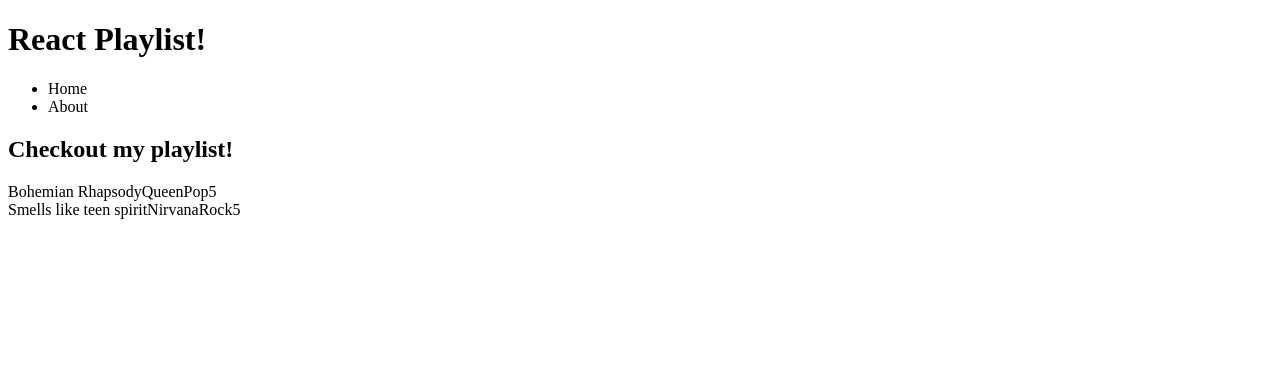
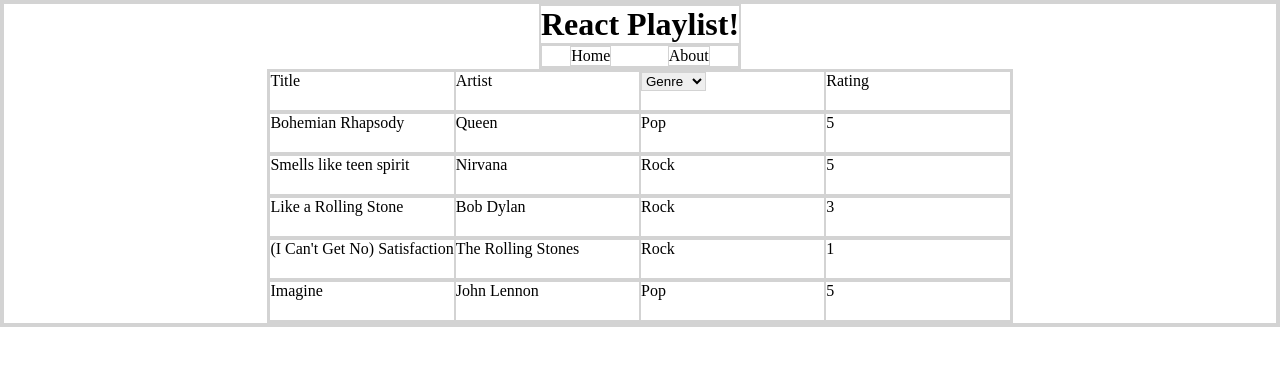
Before and after one commit to simongussenhoven/react-playlist, a React (Create React App) app: page / in a window 1280 px wide. Shown: the top 366 px of the page. Built offline with nearby package versions, Linux system fonts and the light colour scheme.

Commit message:
Working filter on genre

```diff
--- a/src/components/App.js
+++ b/src/components/App.js
@@ -8,8 +8,12 @@ class App extends React.Component {
     this.state = {
         songs:
         [
-          {id: 0, title: "Bohemian Rhapsody", artist: "Queen", genre: "Pop", rating: 5},
-          {id: 1, title: "Smells like teen spirit", artist: "Nirvana", genre: "Rock", rating: 5}
+          {id: 0, title: "Bohemian Rhapsody", artist: "Queen", genre: "Pop", rating: 5, visible: true},
+          {id: 2, title: "Smells like teen spirit", artist: "Nirvana", genre: "Rock", rating: 5, visible: true},
+          {id: 3, title: "Like a Rolling Stone", artist: "Bob Dylan", genre: "Rock", rating: 3, visible: true},
+          {id: 4, title: "(I Can't Get No) Satisfaction", artist: "	The Rolling Stones", genre: "Rock", rating: 1, visible: true},
+          {id: 5, title: "Imagine", artist: "John Lennon", genre: "Pop", rating: 5, visible: true},
+          {id: 6, title: "What's Going On", artist: "Marvin Gaye", genre: "Rock", rating: 4, visible: false}
         ]
     }
 
@@ -24,11 +28,29 @@ deleteItem = (item) => {
   })
 }
 
+filter = (genre) => {
+  const songs = this.state.songs.map(song => {
+    if (song.genre === genre) {
+      song.visible = true;
+      return song
+    }
+    song.visible = false;
+    return song
+  })
+  this.setState({
+    songs
+  })
+}
+
   render(){
     return (
-      <div className="App">
+      <div className="app">
         <Nav/>
-        <List songs={this.state.songs} deleteItem={this.deleteItem}/>
+        <List
+        songs={this.state.songs}
+        deleteItem={this.deleteItem}
+        filter={this.filter}
+        />
       </div>
     );
   }
--- a/src/components/List.js
+++ b/src/components/List.js
@@ -1,12 +1,17 @@
 import ListItem from './ListItem'
+import TableHeader from './TableHeader'
 
 function List(props) {
     const items = props.songs.map(song => {
-      return <ListItem {...song} deleteItem={props.deleteItem}/>
+      if (song.visible) {
+        return <ListItem {...song} deleteItem={props.deleteItem} key={song.id}/>
+       }else{
+         console.log(`${song.id} is invisible`)
+        }
     })
     return (
     <div className="list">
-        <h2>Checkout my playlist!</h2>
+        <TableHeader filter={props.filter}/>
         {items}
     </div>
   );
--- a/src/components/ListItem.js
+++ b/src/components/ListItem.js
@@ -1,7 +1,7 @@
 function ListItem(props) {
   return (
     <div
-    className="row"
+    className="list__row"
     onClick={() => {props.deleteItem(props)}}
     >
       <span>{props.title}</span><span>{props.artist}</span><span>{props.genre}</span><span>{props.rating}</span>
--- a/src/components/Nav.js
+++ b/src/components/Nav.js
@@ -1,11 +1,11 @@
 function Nav() {
     return (
-      <header>
+      <header className='header'>
           <h1>React Playlist!</h1>
-          <nav>
-              <ul>
-                  <li>Home</li>
-                  <li>About</li>
+          <nav className='header__nav'>
+              <ul className='header__list'>
+                  <li className="header__item">Home</li>
+                  <li className="header__item">About</li>
               </ul>
           </nav>
       </header>
--- /dev/null
+++ b/src/components/TableHeader.js
@@ -0,0 +1,27 @@
+
+
+function TableHeader (props) {
+  const handleSelect=(e)=>{
+    props.filter(e.target.value);
+  }
+    return (
+        <div className="list__row">
+        <span>Title</span>
+        <span>Artist</span>
+        <span className="list__genre">
+            <select
+            name='select'
+            value
+            onChange={handleSelect}>
+              <option select value=''>Genre</option>
+              <option select value='Pop'>Pop</option>
+              <option select value='Rock'>Rock</option>
+              <option select value='Hiphop'>Hiphop</option>
+              <option select value='Other'>Other</option>
+            </select>
+        </span>
+      <span>Rating</span>
+      </div>
+    );
+  }
+  export default TableHeader;
--- a/src/index.js
+++ b/src/index.js
@@ -1,6 +1,7 @@
 import React from 'react';
 import ReactDOM from 'react-dom';
 import App from './components/App';
+import './styles/style.css';
 
 
 ReactDOM.render(
--- a/src/styles/style.css
+++ b/src/styles/style.css
@@ -1 +1,69 @@
-/* No CSS *//*# sourceMappingURL=style.css.map */
+* {
+  border: 1px solid lightgrey;
+  margin: 0;
+  padding: 0;
+}
+
+.app {
+  display: -webkit-box;
+  display: -ms-flexbox;
+  display: flex;
+  -webkit-box-orient: vertical;
+  -webkit-box-direction: normal;
+      -ms-flex-direction: column;
+          flex-direction: column;
+  -webkit-box-align: center;
+      -ms-flex-align: center;
+          align-items: center;
+}
+
+.header {
+  display: -webkit-box;
+  display: -ms-flexbox;
+  display: flex;
+  -webkit-box-orient: vertical;
+  -webkit-box-direction: normal;
+      -ms-flex-direction: column;
+          flex-direction: column;
+}
+
+.header h1 {
+  text-align: center;
+}
+
+.header__list {
+  display: -webkit-box;
+  display: -ms-flexbox;
+  display: flex;
+  -webkit-box-orient: horizontal;
+  -webkit-box-direction: normal;
+      -ms-flex-direction: row;
+          flex-direction: row;
+  -ms-flex-pack: distribute;
+      justify-content: space-around;
+}
+
+.header__item {
+  list-style: none;
+  text-align: center;
+}
+
+.list {
+  display: -webkit-box;
+  display: -ms-flexbox;
+  display: flex;
+  -webkit-box-orient: vertical;
+  -webkit-box-direction: normal;
+      -ms-flex-direction: column;
+          flex-direction: column;
+}
+
+.list__row {
+  display: -ms-grid;
+  display: grid;
+  -ms-grid-columns: (1fr)[4];
+      grid-template-columns: repeat(4, 1fr);
+  grid-column-gap: 0px;
+  height: 40px;
+}
+/*# sourceMappingURL=style.css.map */
--- a/src/styles/style.scss
+++ b/src/styles/style.scss
@@ -1 +1,38 @@
-//this is the sass file
+* {
+  border: 1px solid lightgrey;
+  margin: 0;
+  padding: 0;
+}
+.app {
+  display: flex;
+  flex-direction: column;
+  align-items: center;
+}
+
+.header {
+  display: flex;
+  flex-direction: column;
+  h1 {
+    text-align: center;
+  }
+  &__list {
+    display: flex;
+    flex-direction: row;
+    justify-content: space-around;
+  }
+  &__item {
+    list-style: none;
+    text-align: center;
+  }
+}
+
+.list {
+  display: flex;
+  flex-direction: column;
+  &__row {
+    display: grid;
+    grid-template-columns: repeat(4, 1fr);
+    grid-column-gap: 0px;
+    height: 40px;
+  }
+}
```
Also changed, not shown: 1 other file (tests, documents, lock files or other folders).
